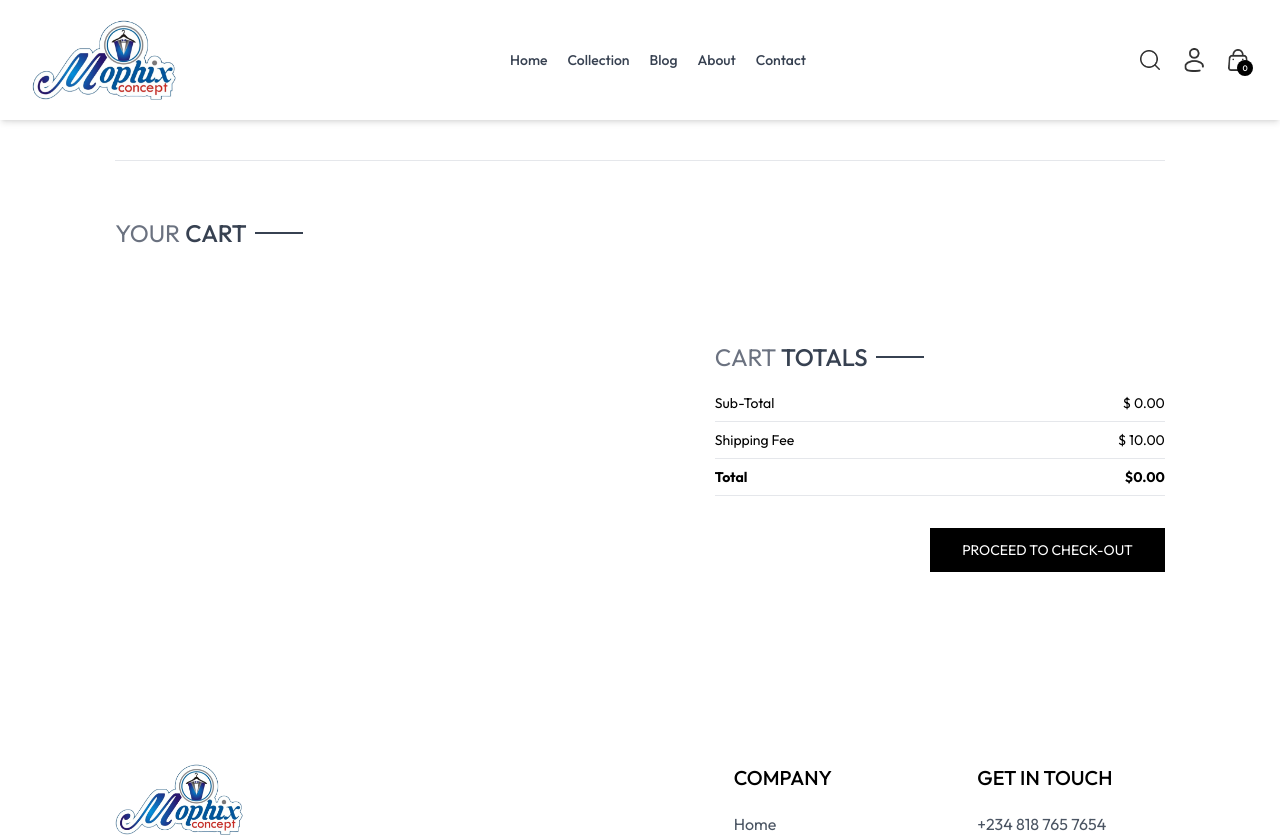
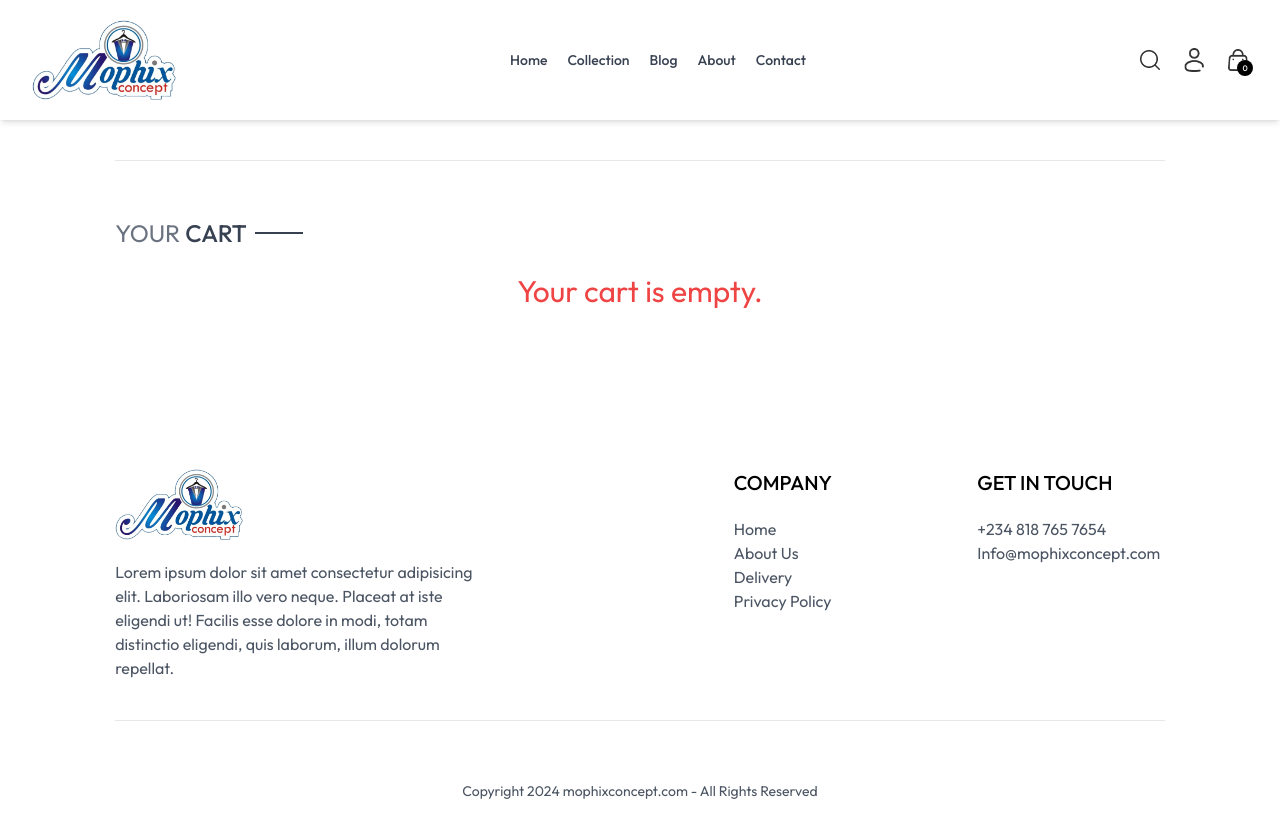
Before and after one commit to ANIEKWECHIDERA/E-commerce-website-with-React-and-Tailwind, a React (Vite) app in the folder Front-End/: page /cart in a window 1280 px wide. Shown: the top 837 px of the page. Built offline with nearby package versions, Linux system fonts and the light colour scheme; no server answers; sample sign-in values are in the browser's storage.

Commit message:
Implemented add to cart to hide check out and display message

```diff
--- a/Front-End/src/pages/Cart.jsx
+++ b/Front-End/src/pages/Cart.jsx
@@ -9,6 +9,7 @@ const Cart = () => {
     useContext(ShopContext);
 
   const [cartData, setCartData] = useState([]);
+  const [isCartEmpty, setIsCartEmpty] = useState([true]);
 
   useEffect(() => {
     const tempData = [];
@@ -25,6 +26,7 @@ const Cart = () => {
       }
     }
     setCartData(tempData);
+    setIsCartEmpty(tempData.length === 0);
   }, [cartItems]);
 
   return (
@@ -33,7 +35,12 @@ const Cart = () => {
         <Title text1={"YOUR"} text2={"CART"} />
       </div>
       <div className="">
-        {cartData.map((item, index) => {
+        {isCartEmpty ? (
+          <p className="text-bold text-3xl text-center text-red-500">
+            Your cart is empty.
+          </p> // Message if cart is empty
+        ) : (
+          cartData.map((item, index) => {
             const productData = products.find(
               (product) => product._id === item._id
             );
@@ -87,13 +94,15 @@ const Cart = () => {
                 />
               </div>
             );
-        })}
+          })
+        )}
       </div>
-
+      {!isCartEmpty && (
         <div className="flex justify-end my-20">
           <div className="w-full sm:w-[450px]">
             <CartTotal />
             <div className="w-full text-end">
+              {" "}
               <button
                 onClick={() => navigate("/place-order")}
                 className="bg-black text-white text-sm my-8 px-8 py-3"
@@ -103,6 +112,7 @@ const Cart = () => {
             </div>
           </div>
         </div>
+      )}
     </div>
   );
 };
```
Lines whose indentation alone changed are shown as unchanged.
